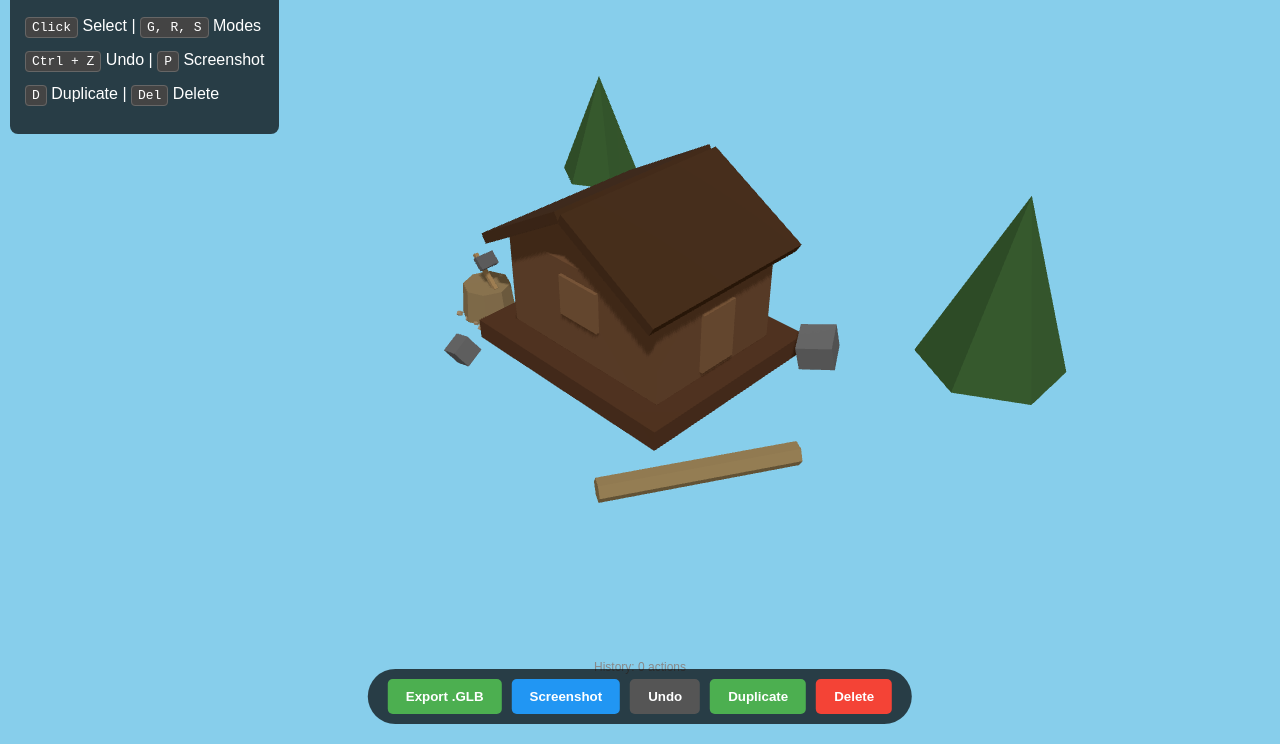
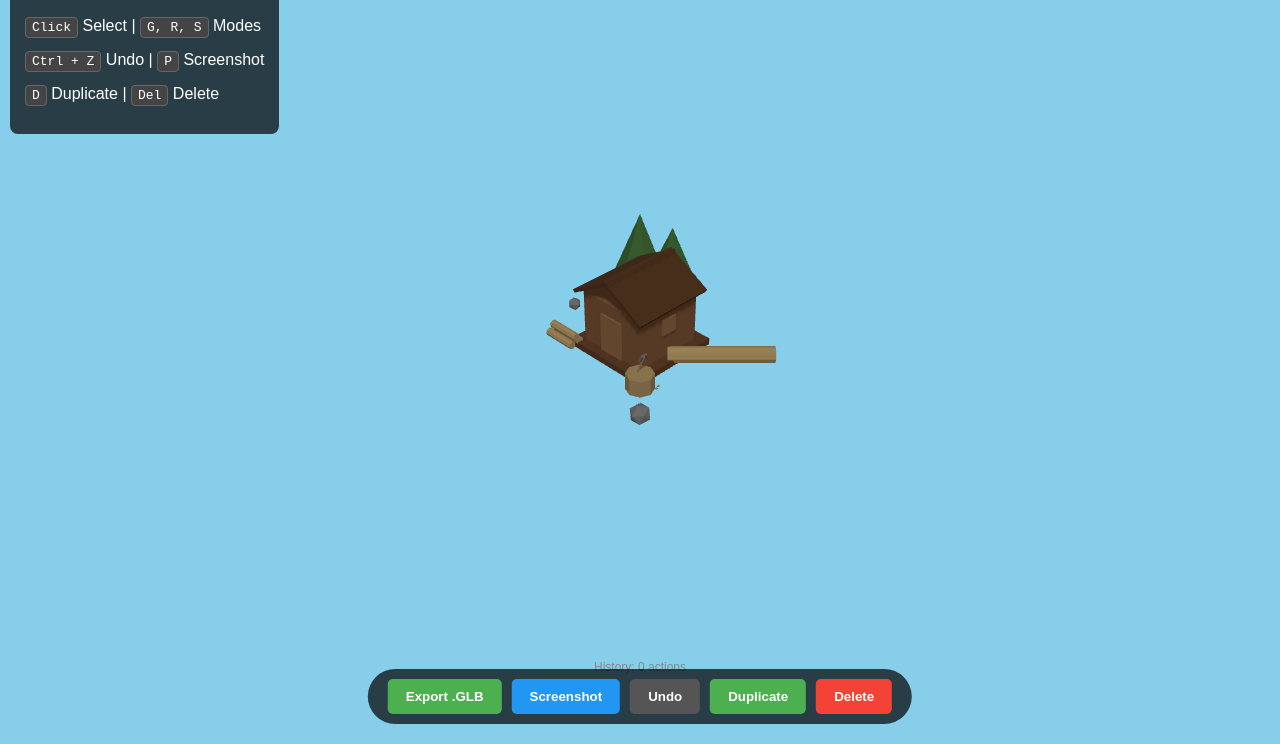
Before and after one commit to manuelsiuro/modeleditor, a website: page assets/woodcutters_hut/index.html in a window 1280 px wide. Shown: the part 56-800 px from the top of the page. Drawn offline with nearby package versions, Linux system fonts and the light colour scheme; animation ran at ten frames a second.

Commit message:
Add Woodcutter's Hut model with full prop set and updated palette

```diff
--- a/assets/woodcutters_hut/index.html
+++ b/assets/woodcutters_hut/index.html
@@ -96,84 +96,72 @@
         };
 
         /* ========================================== */
-        // 1. THE COLOR PALETTE
+        // Woodcutter's Hut - Three.js Snippet
 const PALETTE = {
     walls: 0x8B5E3C,
     roof: 0x5C3A1E,
     logs: 0xC4A56E,
     foundation: 0x6B4226,
     frames: 0xA0724A,
-    axeMetal: 0x7A7A7A,
-    axeHandle: 0xD2A86E,
+    metal: 0x7A7A7A,
+    handle: 0xD2A86E,
     grass: 0x4A7A3D,
     stump: 0xB89A6A,
-    rocks: 0x888888,
-    woodChips: 0xD2B48C
+    stone: 0x888888
 };
 
-// 2. CORE STRUCTURE & GEOMETRY
+// 1. Foundation
+addMesh(new THREE.BoxGeometry(1.4, 0.1, 1.4), PALETTE.foundation, [0, 0.05, 0], [0, 0, 0], "Foundation");
 
-// The Foundation: Low, earthy cuboid
-addMesh(new THREE.BoxGeometry(3.5, 0.3, 3), PALETTE.foundation, [0, 0.15, 0], [0, 0, 0], "Foundation");
+// 2. Walls
+addMesh(new THREE.BoxGeometry(1.1, 0.8, 1.1), PALETTE.walls, [0, 0.5, 0], [0, 0, 0], "Walls");
 
-// The Walls: Squat and cozy cuboid
-addMesh(new THREE.BoxGeometry(2.8, 1.4, 2.2), PALETTE.walls, [0, 0.3 + 0.7, 0], [0, 0, 0], "MainWalls");
+// 3. Roof (Pitched)
+const roofLeft = new THREE.BoxGeometry(0.8, 0.05, 1.3);
+addMesh(roofLeft, PALETTE.roof, [-0.3, 1.1, 0], [0, 0, Math.PI / 6], "RoofLeft");
+const roofRight = new THREE.BoxGeometry(0.8, 0.05, 1.3);
+addMesh(roofRight, PALETTE.roof, [0.3, 1.1, 0], [0, 0, -Math.PI / 6], "RoofRight");
 
-// The Roof: Two-plane pitched roof with overhanging eaves
-const roofL = addMesh(new THREE.BoxGeometry(1.8, 0.15, 2.8), PALETTE.roof, [-0.8, 2.1, 0], [0, 0, Math.PI / 6], "RoofLeft");
-const roofR = addMesh(new THREE.BoxGeometry(1.8, 0.15, 2.8), PALETTE.roof, [0.8, 2.1, 0], [0, 0, -Math.PI / 6], "RoofRight");
+// 4. Door
+addMesh(new THREE.BoxGeometry(0.4, 0.6, 0.05), PALETTE.frames, [0, 0.4, 0.55], [0, 0, 0], "Door");
 
-// The Door: Rectangular indentation/frame
-addMesh(new THREE.BoxGeometry(0.1, 0.9, 0.6), PALETTE.frames, [1.4, 0.85, 0], [0, 0, 0], "DoorFrame");
+// 5. Window
+addMesh(new THREE.BoxGeometry(0.25, 0.25, 0.05), PALETTE.frames, [0.55, 0.6, 0], [0, Math.PI / 2, 0], "Window");
 
-// Window: Small square on side wall
-addMesh(new THREE.BoxGeometry(0.7, 0.6, 0.1), PALETTE.frames, [0, 1.2, 1.1], [0, 0, 0], "SideWindow");
+// 6. Chopping Block (Stump)
+addMesh(new THREE.CylinderGeometry(0.2, 0.2, 0.25, 8), PALETTE.stump, [0.8, 0.2, 0.8], [0, 0, 0], "ChoppingBlock");
 
-// 3. PROPS AND ENVIRONMENT DETAILS
+// 7. Woodcutter's Axe
+addMesh(new THREE.BoxGeometry(0.02, 0.4, 0.02), PALETTE.handle, [0.8, 0.45, 0.8], [0, 0, -Math.PI / 8], "AxeHandle");
+addMesh(new THREE.BoxGeometry(0.03, 0.12, 0.1), PALETTE.metal, [0.85, 0.6, 0.8], [0, 0, -Math.PI / 8], "AxeHead");
 
-// The Chopping Block (Tree Stump): Wide cylinder
-addMesh(new THREE.CylinderGeometry(0.35, 0.4, 0.5, 8), PALETTE.stump, [-2.2, 0.25, 1], [0, 0, 0], "ChoppingBlock");
+// 8. Log Pile
+addMesh(new THREE.CylinderGeometry(0.06, 0.06, 0.5, 8), PALETTE.logs, [-0.8, 0.1, 0.8], [0, 0, Math.PI / 2], "Log1");
+addMesh(new THREE.CylinderGeometry(0.06, 0.06, 0.5, 8), PALETTE.logs, [-0.8, 0.1, 0.65], [0, 0, Math.PI / 2], "Log2");
+addMesh(new THREE.CylinderGeometry(0.06, 0.06, 0.5, 8), PALETTE.logs, [-0.8, 0.2, 0.72], [0, 0, Math.PI / 2], "Log3");
 
-// The Woodcutter's Axe: Handle + Blade
-addMesh(new THREE.BoxGeometry(0.06, 0.6, 0.06), PALETTE.axeHandle, [-2.2, 0.7, 1], [0, 0, Math.PI / 4], "AxeHandle");
-addMesh(new THREE.BoxGeometry(0.08, 0.2, 0.3), PALETTE.axeMetal, [-2.15, 0.9, 1], [0, 0, Math.PI / 4], "AxeBlade");
+// 9. Whole Tree Trunk
+addMesh(new THREE.CylinderGeometry(0.12, 0.12, 1.5, 8), PALETTE.logs, [1.1, 0.12, -0.5], [0, Math.PI / 4, Math.PI / 2], "FelledTree");
 
-// Log Pile: Stacked horizontal cylinders
-addMesh(new THREE.CylinderGeometry(0.12, 0.12, 0.7, 6), PALETTE.logs, [-2.2, 0.12, -1], [0, 0, Math.PI / 2], "Log1");
-addMesh(new THREE.CylinderGeometry(0.12, 0.12, 0.7, 6), PALETTE.logs, [-2.2, 0.12, -1.3], [0, 0, Math.PI / 2], "Log2");
-addMesh(new THREE.CylinderGeometry(0.12, 0.12, 0.7, 6), PALETTE.logs, [-2.2, 0.35, -1.15], [0, 0, Math.PI / 2], "Log3");
+// 10. Flora & Environment
+// Pine Tree 1
+addMesh(new THREE.CylinderGeometry(0.05, 0.05, 0.3, 6), PALETTE.walls, [-1.2, 0.15, -1.2], [0, 0, 0], "TreeTrunk1");
+addMesh(new THREE.ConeGeometry(0.4, 1, 6), PALETTE.grass, [-1.2, 0.7, -1.2], [0, 0, 0], "TreeFoliage1");
 
-// Whole tree trunk: Longer cylinder on ground
-addMesh(new THREE.CylinderGeometry(0.15, 0.15, 2.5, 6), PALETTE.logs, [2.5, 0.15, 1.5], [0, Math.PI / 3, Math.PI / 2], "FelledTree");
+// Pine Tree 2
+addMesh(new THREE.CylinderGeometry(0.05, 0.05, 0.3, 6), PALETTE.walls, [-0.8, 0.15, -1.5], [0, 0, 0], "TreeTrunk2");
+addMesh(new THREE.ConeGeometry(0.35, 0.8, 6), PALETTE.grass, [-0.8, 0.6, -1.5], [0, 0, 0], "TreeFoliage2");
 
-// Flora: Pine Trees (Cones)
-const createPine = (x, z, s) => {
-    const p = new THREE.Group();
-    const trunk = addMesh(new THREE.CylinderGeometry(0.1, 0.1, 0.6), PALETTE.foundation, [0, 0.3, 0], [0,0,0], "TreeTrunk");
-    const leaves = addMesh(new THREE.ConeGeometry(0.8, 2, 6), PALETTE.grass, [0, 1.4, 0], [0,0,0], "TreeLeaves");
-    p.add(trunk); p.add(leaves);
-    p.scale.setScalar(s);
-    p.position.set(x, 0, z);
-    modelGroup.add(p);
-};
-createPine(4, -2.5, 1.2);
-createPine(-4, -3, 0.9);
+// Rocks
+addMesh(new THREE.IcosahedronGeometry(0.15, 0), PALETTE.stone, [1.2, 0.1, 1.2], [Math.random(), Math.random(), Math.random()], "Rock1");
+addMesh(new THREE.IcosahedronGeometry(0.1, 0), PALETTE.stone, [-1.4, 0.05, 0], [Math.random(), Math.random(), Math.random()], "Rock2");
 
-// Rocks: Rounded (beveled) cubes
-addMesh(new THREE.BoxGeometry(0.5, 0.4, 0.5), PALETTE.rocks, [2, 0.2, -1.5], [0.2, 0.5, 0.1], "Rock1");
-addMesh(new THREE.BoxGeometry(0.3, 0.3, 0.3), PALETTE.rocks, [-1.5, 0.15, 2], [0.5, 0.1, 0.3], "Rock2");
-
-// Wood Chips: Tiny scattered cubes
-for(let i=0; i<12; i++) {
-    const rx = -2.2 + (Math.random() - 0.5) * 0.8;
-    const rz = 1 + (Math.random() - 0.5) * 0.8;
-    addMesh(new THREE.BoxGeometry(0.06, 0.04, 0.06), PALETTE.woodChips, [rx, 0.02, rz], [Math.random(), Math.random(), 0], "WoodChip");
+// Wood Chips
+for (let i = 0; i < 5; i++) {
+    addMesh(new THREE.BoxGeometry(0.03, 0.01, 0.03), PALETTE.logs,
+        [0.8 + (Math.random() - 0.5) * 0.4, 0.1, 0.8 + (Math.random() - 0.5) * 0.4],
+        [0, Math.random() * Math.PI, 0], `Chip${i}`);
 }
-
-// Optional Fence: posts and rail
-addMesh(new THREE.BoxGeometry(0.1, 0.6, 0.1), PALETTE.frames, [-1.5, 0.3, -2], [0, 0, 0], "FencePost1");
-addMesh(new THREE.BoxGeometry(0.1, 0.6, 0.1), PALETTE.frames, [-3, 0.3, -2], [0, 0, 0], "FencePost2");
-addMesh(new THREE.BoxGeometry(1.6, 0.1, 0.1), PALETTE.frames, [-2.25, 0.45, -2], [0, 0, 0], "FenceRail");
 
         /* ========================================== */
 
```
Also changed, not shown: assets/woodcutters_hut/generate.js (deleted, +0 -143 lines), tools/woodcutter.js (deleted, +0 -15 lines), tools/woodcutter_detailed.js (deleted, +0 -78 lines), tools/woodcutters_hut.js (added, +66 -0 lines).
